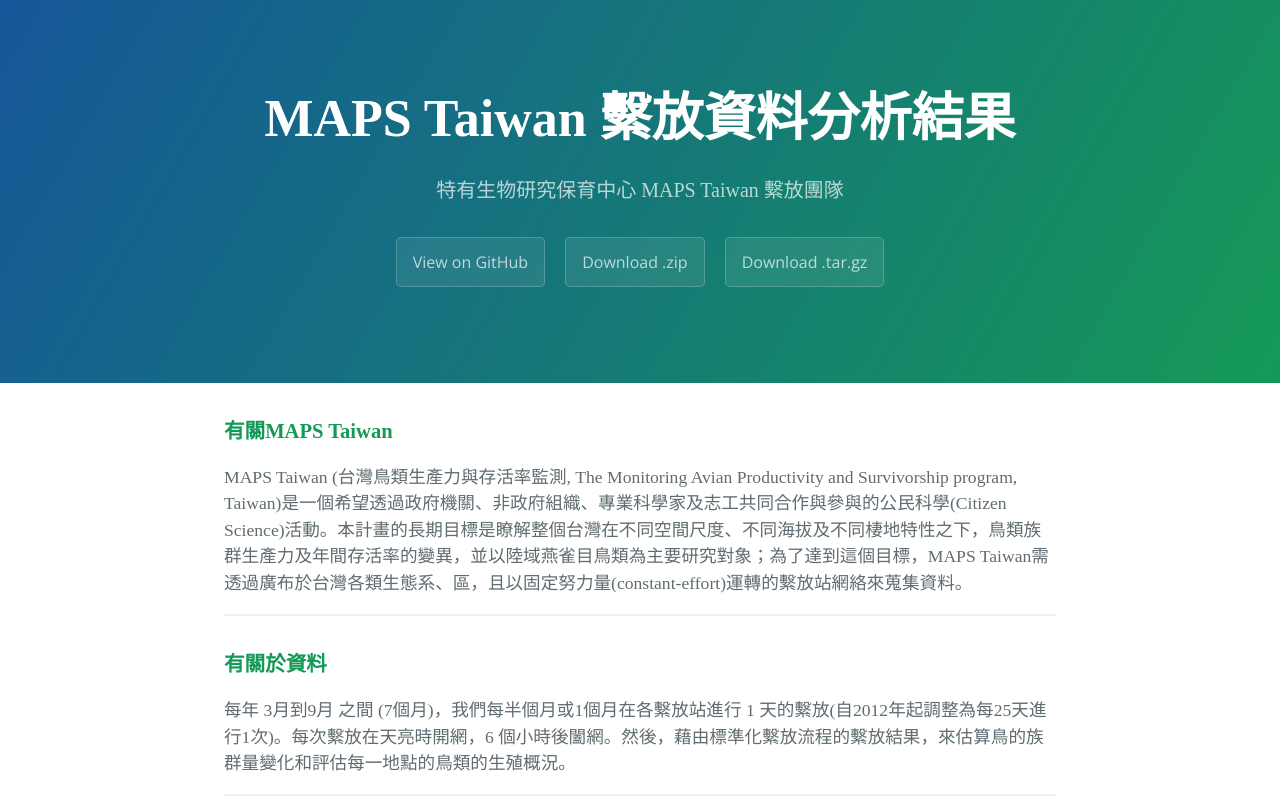
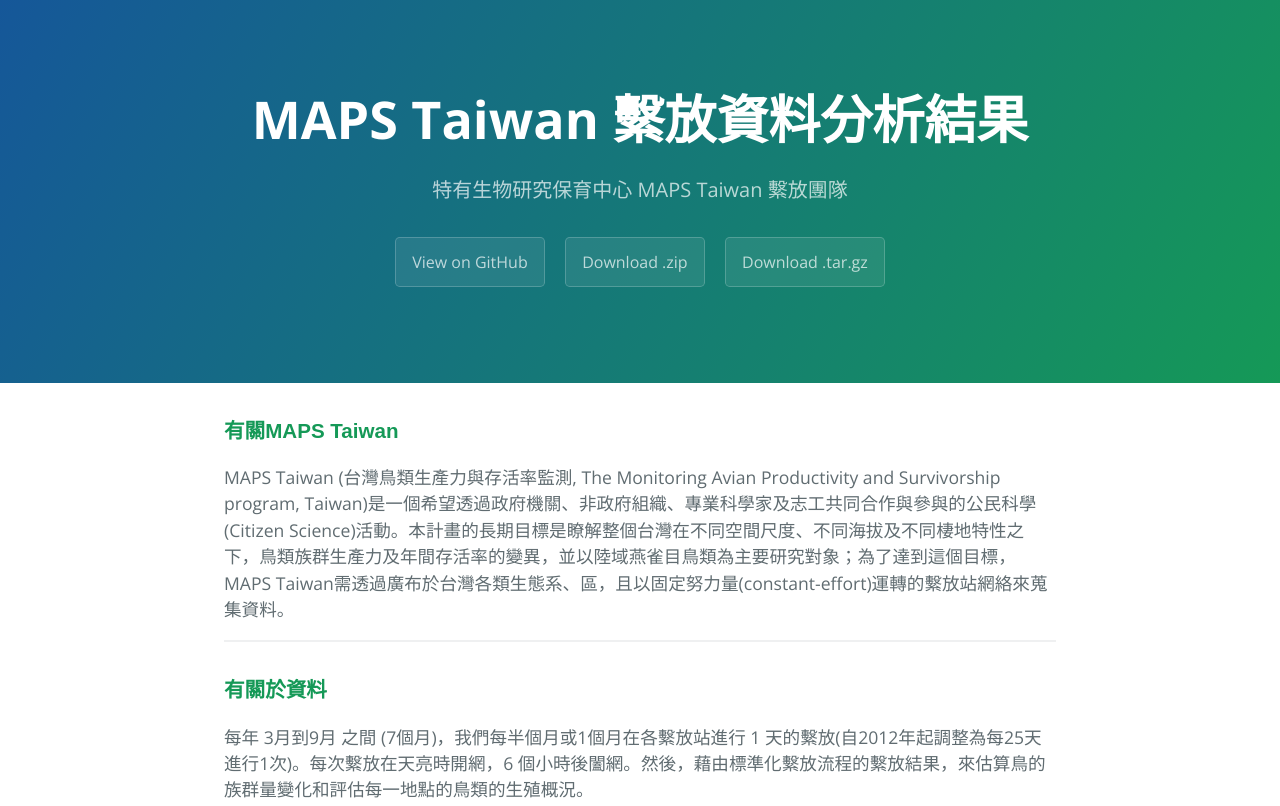
Before and after one commit to farewellXD/shiny_MAPS, a plain HTML site: page index.html in a window 1280 px wide. Shown: the top 806 px of the page. Drawn offline with nearby package versions, Linux system fonts and the light colour scheme.

Commit message:
Update stylesheet.css

```diff
--- a/stylesheets/stylesheet.css
+++ b/stylesheets/stylesheet.css
@@ -4,7 +4,6 @@
 body {
   padding: 0;
   margin: 0;
-  font-family: "Noto Sans TC";
   font-size: 16px;
   line-height: 1.5;
   color: #606c71; }
@@ -14,8 +13,17 @@ a {
   color: #1e6bb8;
   font-family: "Noto Sans TC","Open Sans", "Helvetica Neue", Helvetica, Arial, sans-serif;
   text-decoration: none; }
-  a:hover {
+a:hover {
     text-decoration: underline; }
+h1 {
+   font-family: "Noto Sans TC","Open Sans", "Helvetica Neue", Helvetica, Arial, sans-serif;
+    }
+h2 {
+   font-family: "Noto Sans TC","Open Sans", "Helvetica Neue", Helvetica, Arial, sans-serif;
+    }
+p  {
+   font-family: "Noto Sans TC","Open Sans", "Helvetica Neue", Helvetica, Arial, sans-serif;
+    }
 
 .btn {
   display: inline-block;
```
